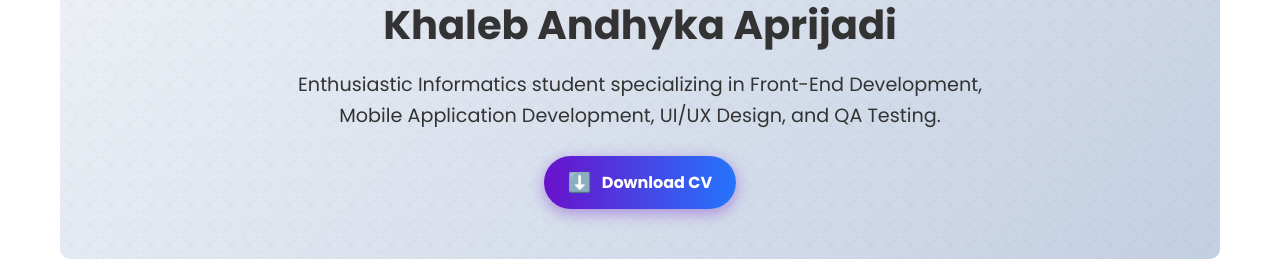
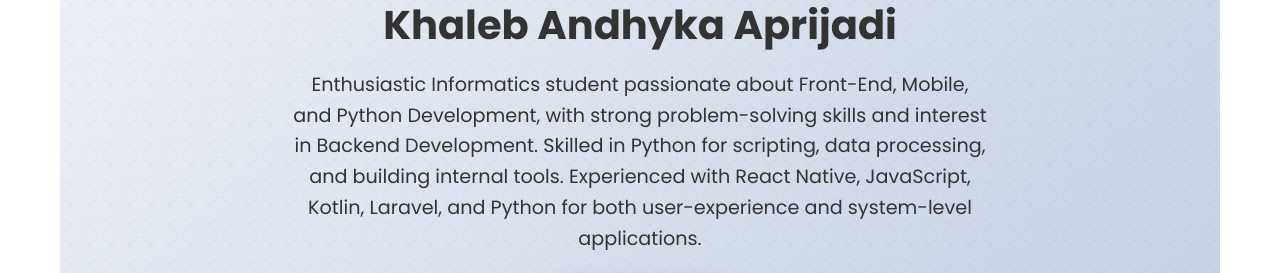
Before and after one commit to khalebandhyka/Portofolio_Khaleb, a React (Create React App) app: page / in a window 1280 px wide. Shown: the part 524-797 px from the top of the page. Built offline with nearby package versions, Linux system fonts and the light colour scheme.

Commit message:
update cv dikit

```diff
--- a/src/components/ProfileSection.js
+++ b/src/components/ProfileSection.js
@@ -142,7 +142,7 @@
           animation: themeChanging ? "textFade 1s" : "none",
         }}
       >
-        Enthusiastic Informatics student specializing in Front-End Development, Mobile Application Development, UI/UX Design, and QA Testing.
+        Enthusiastic Informatics student passionate about Front-End, Mobile, and Python Development, with strong problem-solving skills and interest in Backend Development. Skilled in Python for scripting, data processing, and building internal tools. Experienced with React Native, JavaScript, Kotlin, Laravel, and Python for both user-experience and system-level applications.
       </p>
 
       {/* Download CV Button */}
```
Also changed, not shown: 1 other file (tests, documents, lock files or other folders).
